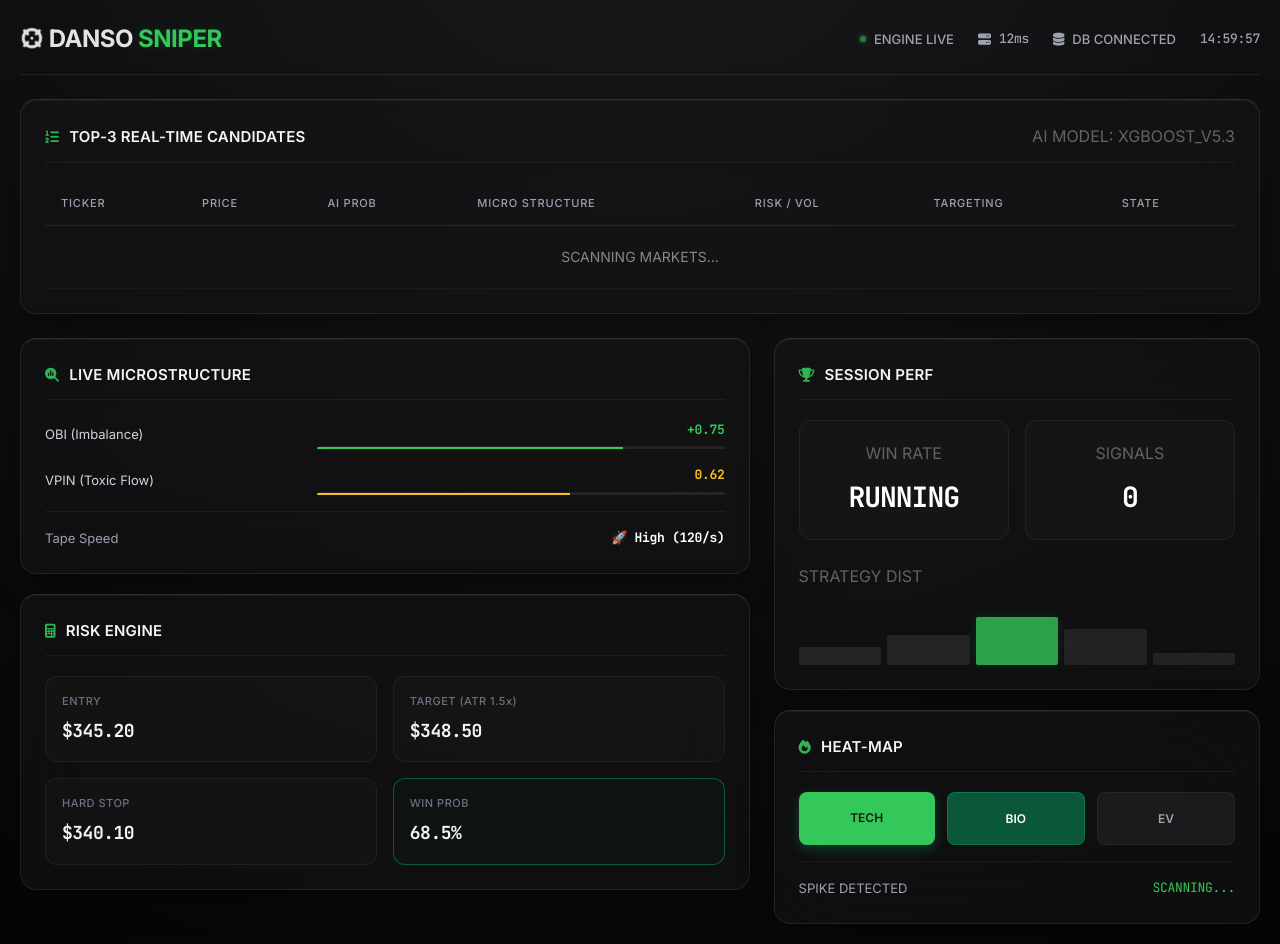
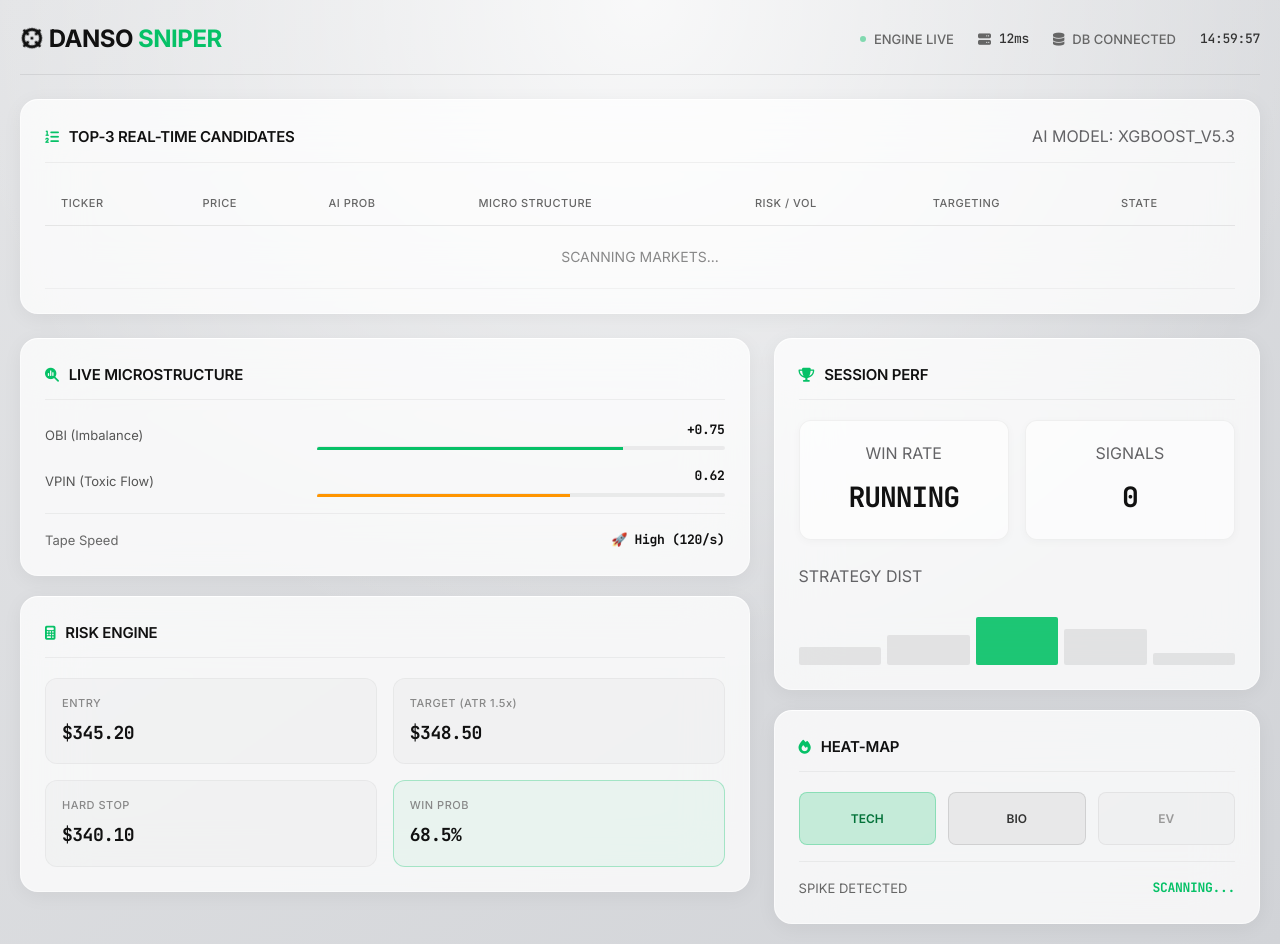
Before and after one commit to donghun0824/dansoweb, a Flask app: page /sts in a window 1280 px wide. Run offline with Flask 3, Linux system fonts and the light colour scheme; the visitor is signed in with stand-in values (Sample User, id 1); data that the repository does not hold is empty; some libraries are stand-ins or nearby versions.

Commit message:
Apple metallic style update

```diff
--- a/static/css/sts.css
+++ b/static/css/sts.css
@@ -1,11 +1,13 @@
-/* --- STS ENGINE CONSOLE STYLE (Premium Space Black Metallic Theme) --- */
+/* --- STS ENGINE CONSOLE STYLE (Premium Apple Metallic Theme) --- */
 
 /* 1. Global Layout overrides for STS */
 .main-container.full-width {
     max-width: 1400px;
     padding: 20px;
-    /* Clean metallic background ambiance */
-    background: radial-gradient(circle at 50% -20%, #1a1a1d 0%, #050505 100%);
+    /* Brushed Aluminum MacBook Feel */
+    background:
+        radial-gradient(circle at 50% 0%, rgba(255, 255, 255, 0.8) 0%, transparent 60%),
+        linear-gradient(145deg, #E3E4E6 0%, #D1D3D7 100%);
 }
 
 /* Header Specific */
@@ -15,48 +17,47 @@
     align-items: center;
     margin-bottom: 24px;
     padding-bottom: 16px;
-    /* Metallic separator line */
-    border-bottom: 1px solid rgba(255, 255, 255, 0.08);
+    /* Clean metallic divider */
+    border-bottom: 1px solid rgba(0, 0, 0, 0.08);
 }
 
 .brand-logo {
     font-family: var(--font-primary);
     font-size: 24px;
-    font-weight: 700; /* Adjusted for clean readability */
-    font-style: normal; /* Removed italic for modern look */
-    color: #e2e2e2; /* Matte White */
-    text-shadow: none; /* Removed neon glow */
+    font-weight: 700;
+    font-style: normal;
+    /* Matte Black Text (No Glow) */
+    color: #111111;
+    text-shadow: none;
     letter-spacing: -0.5px;
 }
 .brand-logo span {
-    color: var(--neon-green);
-    text-shadow: 0 0 10px rgba(0, 255, 157, 0.15); /* Very subtle accent glow */
+    /* Subtle Apple Green Accent */
+    color: #06C167;
+    text-shadow: none;
 }
 
 .system-status {
     display: flex; gap: 24px;
     font-size: 13px;
-    color: #9ca3af; /* Matte Gray */
+    color: #666666; /* Matte Deep Gray */
     font-weight: 500;
 }
 .status-item { display: flex; align-items: center; gap: 8px; }
 .dot {
-    width: 6px; height: 6px; /* Smaller, sharper dot */
-    background: var(--neon-green);
+    width: 6px; height: 6px;
+    background: #06C167;
     border-radius: 50%;
-    box-shadow: 0 0 4px var(--neon-green); /* Minimal glow */
+    box-shadow: none; /* Clean flat dot */
 }
-.blink { animation: blinker 3s infinite; } /* Slower, elegant pulse */
-@keyframes blinker {
-    0%, 100% { opacity: 1; }
-    50% { opacity: 0.4; }
-}
+.blink { animation: blinker 2s infinite; }
+@keyframes blinker { 50% { opacity: 0.4; } }
 
 /* 2. Grid System */
 .sts-grid {
     display: grid;
     grid-template-columns: 1.5fr 1fr;
-    gap: 24px; /* Increased gap for cleaner layout */
+    gap: 24px;
 }
 .full-span { grid-column: 1 / -1; }
 
@@ -65,160 +66,163 @@
     .sts-grid { grid-template-columns: 1fr; }
 }
 
-/* 3. Premium Glass-Metal Card & Typography Utils */
+/* 3. Premium Glass Card & Typography Utils */
 .glass-card {
-    /* Deep Space Black Metallic Surface */
-    background: rgba(20, 20, 22, 0.6);
-    backdrop-filter: blur(40px);
-    -webkit-backdrop-filter: blur(40px);
+    /* Frosted White Glass */
+    background: rgba(255, 255, 255, 0.75);
+    backdrop-filter: blur(30px);
+    -webkit-backdrop-filter: blur(30px);
 
-    /* Metallic Rim Border */
-    border: 1px solid rgba(255, 255, 255, 0.08);
-    border-top: 1px solid rgba(255, 255, 255, 0.12); /* Subtle top light catch */
+    /* Subtle Metal Rim */
+    border: 1px solid rgba(255, 255, 255, 0.5);
+    border-top: 1px solid rgba(255, 255, 255, 0.9);
 
-    border-radius: 16px; /* Tighter radius for premium feel */
+    border-radius: 18px;
     padding: 24px;
 
-    /* Soft Ambient Shadow (Elevation) */
-    box-shadow:
-        0 10px 40px -10px rgba(0, 0, 0, 0.5),
-        inset 0 1px 0 rgba(255, 255, 255, 0.05);
+    /* Soft Ambient Shadow (Apple Elevation) */
+    box-shadow: 0 4px 20px rgba(0, 0, 0, 0.05);
 }
 
 .card-header {
     display: flex; justify-content: space-between; align-items: center;
     margin-bottom: 20px; padding-bottom: 12px;
-    border-bottom: 1px solid rgba(255, 255, 255, 0.05);
+    border-bottom: 1px solid rgba(0, 0, 0, 0.05);
 }
 .card-header h3 {
     margin: 0; font-size: 15px;
-    color: #f5f5f5; /* Clean White */
+    color: #111111; /* Black Text */
     font-weight: 600;
     display: flex; align-items: center; gap: 10px;
-    letter-spacing: 0.2px;
+    letter-spacing: -0.2px;
 }
 .card-header h3 i {
-    color: var(--neon-green);
+    color: #06C167;
     font-size: 14px;
-    opacity: 0.9;
 }
 
 .mono-text {
     font-family: 'JetBrains Mono', monospace;
+    color: #333;
     letter-spacing: -0.3px;
 }
-.text-green { color: var(--neon-green); }
-.text-dim { color: #6b7280; } /* Muted Gray */
-.text-warn { color: #fbbf24; } /* Warm Amber */
-.text-highlight { color: #ffffff; font-weight: 600; }
+.text-green { color: #06C167; font-weight: 600; }
+.text-dim { color: #888888; }
+.text-warn { color: #FF9500; } /* Apple Amber */
+.text-highlight { color: #111111; font-weight: 700; }
 .mb-20 { margin-bottom: 20px; }
 .mt-15 { margin-top: 15px; }
 
-/* 4. Table Styles - Clean Minimalist */
+/* 4. Table Styles - Minimalist Clean */
 .sts-table { width: 100%; border-collapse: collapse; font-size: 14px; }
 .sts-table th {
     text-align: left;
-    color: #9ca3af;
+    color: #666666;
     font-weight: 500;
     padding: 12px 16px;
-    border-bottom: 1px solid rgba(255, 255, 255, 0.08);
+    border-bottom: 1px solid rgba(0, 0, 0, 0.08);
     font-size: 11px;
     text-transform: uppercase;
-    letter-spacing: 0.8px;
+    letter-spacing: 0.5px;
 }
 .sts-table td {
     padding: 16px;
-    border-bottom: 1px solid rgba(255, 255, 255, 0.03);
-    color: #e5e7eb;
+    border-bottom: 1px solid rgba(0, 0, 0, 0.04);
+    color: #111111;
     vertical-align: middle;
     font-weight: 400;
 }
 
-/* Ticker Badge - Metallic Chip Style */
+/* Ticker Badge - Metallic Pill */
 .ticker-badge {
-    background: rgba(255, 255, 255, 0.05);
-    color: #fff;
+    background: #FFFFFF;
+    color: #111111;
     padding: 6px 10px; border-radius: 6px;
     font-family: var(--font-mono);
     font-weight: 600; font-size: 13px;
-    border: 1px solid rgba(255, 255, 255, 0.1);
-    box-shadow: 0 2px 4px rgba(0,0,0,0.2);
+    border: 1px solid rgba(0, 0, 0, 0.1);
+    box-shadow: 0 1px 3px rgba(0,0,0,0.05);
 }
 
 /* Status Badges */
 .status-badge {
     padding: 4px 10px; border-radius: 99px;
-    font-size: 10px; font-weight: 700; letter-spacing: 0.5px;
+    font-size: 10px; font-weight: 700; letter-spacing: 0.3px;
     text-transform: uppercase;
 }
 .status-badge.aiming {
-    background: rgba(0, 255, 157, 0.1);
-    color: var(--neon-green);
-    border: 1px solid rgba(0, 255, 157, 0.3);
-    /* Removed heavy pulse, kept subtle ring */
-    box-shadow: 0 0 0 1px rgba(0, 255, 157, 0.1);
+    background: rgba(6, 193, 103, 0.1);
+    color: #06C167;
+    border: 1px solid rgba(6, 193, 103, 0.3);
+    animation: none; /* Removing harsh pulse */
 }
 .status-badge.watching {
-    background: rgba(255, 255, 255, 0.03);
-    color: #6b7280;
-    border: 1px solid rgba(255, 255, 255, 0.08);
+    background: rgba(0, 0, 0, 0.03);
+    color: #888;
+    border: 1px solid rgba(0, 0, 0, 0.08);
+}
+/* Keep animation name but disable aggressive styling */
+@keyframes pulse-border {
+    0% { box-shadow: 0 0 0 0 rgba(6, 193, 103, 0.2); }
+    70% { box-shadow: 0 0 0 4px rgba(6, 193, 103, 0); }
+    100% { box-shadow: 0 0 0 0 rgba(6, 193, 103, 0); }
 }
 
 /* 5. Microstructure & Risk Components */
 .micro-row {
     display: flex; justify-content: space-between; align-items: center;
-    margin-bottom: 16px; font-size: 13px; color: #d1d5db;
+    margin-bottom: 16px; font-size: 13px; color: #555;
 }
 .micro-item {
     display: flex; justify-content: space-between; align-items: center;
     padding-top: 16px; margin-top: 16px;
-    border-top: 1px solid rgba(255, 255, 255, 0.05);
-    font-size: 13px; color: #9ca3af;
+    border-top: 1px solid rgba(0, 0, 0, 0.05);
+    font-size: 13px; color: #666;
 }
 .progress-wrapper { text-align: right; width: 60%; }
-.val-text { font-size: 13px; font-weight: 600; display: block; margin-bottom: 6px; }
+.val-text { font-size: 13px; font-weight: 600; display: block; margin-bottom: 6px; color: #111; }
 
-/* Progress Bar - Sleek Minimal */
+/* Progress Bar - Matte Clean */
 .progress-bg {
-    height: 3px;
-    background: rgba(255, 255, 255, 0.08);
+    height: 4px;
+    background: rgba(0, 0, 0, 0.06);
     border-radius: 2px; overflow: hidden;
 }
 .progress-fill { height: 100%; transition: width 0.6s cubic-bezier(0.16, 1, 0.3, 1); }
 .progress-fill.green {
-    background: var(--neon-green);
-    box-shadow: 0 0 8px rgba(0, 255, 157, 0.2); /* Reduced glow */
+    background: #06C167;
+    box-shadow: none;
 }
-.progress-fill.warn { background: #fbbf24; }
+.progress-fill.warn { background: #FF9500; }
 
 .risk-grid {
     display: grid; grid-template-columns: 1fr 1fr; gap: 16px;
 }
 .risk-item {
-    background: rgba(255, 255, 255, 0.02); /* Very subtle fill */
+    background: rgba(0, 0, 0, 0.02);
     padding: 16px; border-radius: 12px;
-    border: 1px solid rgba(255, 255, 255, 0.05);
+    border: 1px solid rgba(0, 0, 0, 0.04);
     display: flex; flex-direction: column; gap: 6px;
 }
-.risk-item .label { font-size: 11px; color: #6b7280; font-weight: 500; letter-spacing: 0.5px; }
-.risk-item .value { font-size: 18px; font-weight: 600; color: #f3f4f6; letter-spacing: -0.5px; }
+.risk-item .label { font-size: 11px; color: #888; font-weight: 500; letter-spacing: 0.5px; }
+.risk-item .value { font-size: 18px; font-weight: 700; color: #111; letter-spacing: -0.5px; }
 .risk-item.highlight {
-    border: 1px solid rgba(0, 255, 157, 0.3);
-    background: rgba(0, 255, 157, 0.02);
-    box-shadow: inset 0 0 20px rgba(0, 255, 157, 0.02);
+    border: 1px solid rgba(6, 193, 103, 0.3);
+    background: rgba(6, 193, 103, 0.05);
 }
 
 /* 6. Performance & Heatmap */
 .stat-flex { display: flex; gap: 16px; margin-bottom: 24px; }
 .stat-box {
     flex: 1; text-align: center;
-    background: rgba(255, 255, 255, 0.02);
+    background: rgba(255, 255, 255, 0.6);
     padding: 20px; border-radius: 12px;
-    border: 1px solid rgba(255, 255, 255, 0.05);
+    border: 1px solid rgba(0, 0, 0, 0.05);
+    box-shadow: 0 2px 8px rgba(0,0,0,0.03);
 }
 .stat-box .val {
     font-size: 28px; font-weight: 700; margin-top: 8px;
-    color: #fff; letter-spacing: -1px;
+    color: #111; letter-spacing: -1px;
 }
 
 .chart-mini { margin-top: 10px; }
@@ -228,45 +232,47 @@
 }
 .bar {
     flex: 1;
-    background: rgba(255, 255, 255, 0.08);
+    background: rgba(0, 0, 0, 0.08);
     border-radius: 2px;
 }
 .bar.active {
-    background: var(--neon-green);
-    opacity: 0.8; /* Matte finish */
-    box-shadow: 0 0 8px rgba(0, 255, 157, 0.15);
+    background: #06C167;
+    opacity: 0.9;
+    box-shadow: none;
 }
 
 .heatmap-grid { display: flex; gap: 12px; }
 .heat-block {
     flex: 1; padding: 16px 0; text-align: center;
     border-radius: 8px; font-weight: 600; font-size: 12px;
-    color: #1a1a1a;
+    color: #333;
     transition: transform 0.2s;
 }
 .heat-block.hot {
-    background: var(--neon-green);
-    box-shadow: 0 4px 12px rgba(0, 255, 157, 0.2);
+    background: rgba(6, 193, 103, 0.2);
+    color: #04723A;
+    box-shadow: none;
+    border: 1px solid rgba(6, 193, 103, 0.3);
 }
 .heat-block.warm {
-    background: rgba(0, 255, 157, 0.3);
-    color: #fff;
-    border: 1px solid rgba(0, 255, 157, 0.2);
+    background: rgba(0, 0, 0, 0.05);
+    color: #333;
+    border: 1px solid rgba(0, 0, 0, 0.1);
 }
 .heat-block.cool {
-    background: rgba(255, 255, 255, 0.05);
-    color: #9ca3af;
-    border: 1px solid rgba(255, 255, 255, 0.05);
+    background: rgba(0, 0, 0, 0.02);
+    color: #999;
+    border: 1px solid rgba(0, 0, 0, 0.05);
 }
 
 /* Mini Bar in Table */
 .mini-bar {
-    width: 80px; height: 3px;
-    background: rgba(255, 255, 255, 0.08);
-    border-radius: 2px; overflow: hidden;
+    width: 80px; height: 4px;
+    background: rgba(0, 0, 0, 0.06);
+    border-radius: 2px;
 }
 .mini-bar div {
-    height: 100%; background: var(--neon-green);
-    /* No heavy shadow, just clean fill */
+    height: 100%; background: #06C167;
+    box-shadow: none;
     opacity: 0.9;
 }
--- a/static/js/sts.js
+++ b/static/js/sts.js
@@ -2,7 +2,7 @@
 // (V5.3) STS Dashboard Engine: Deep Space Visuals & Real-time Data Binding
 
 /* ==========================================================================
-   PART 1. VISUAL ENGINE (배경 효과 - 건드리지 않음)
+   PART 1. VISUAL ENGINE (배경 효과 )
    ========================================================================== */
 const canvas = document.getElementById('heroCanvas');
 const ctx = canvas.getContext('2d');
```
